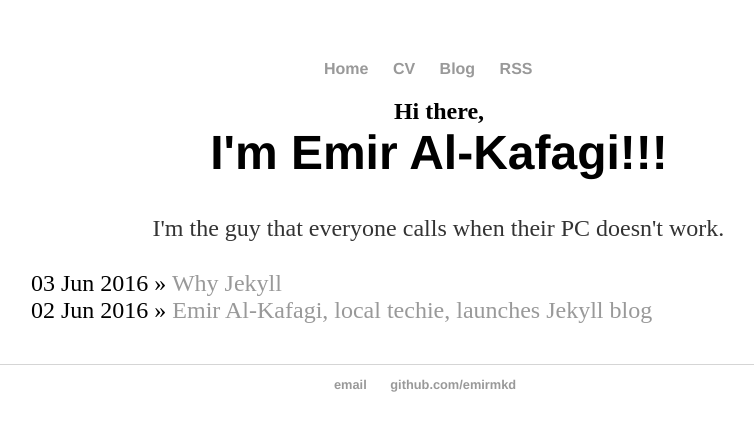
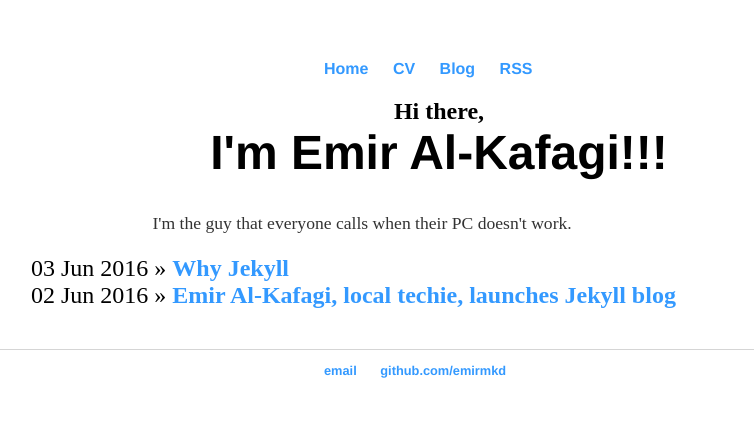
Before and after one commit to emirmkd/emirmkd.github.io, a Jekyll site: the page built from index.html, in a window 1280 px wide. Shown: the top 431 px of the page, without its empty margins (201-955 px from the left). Built offline with Jekyll 4.4.1, drawn with Linux system fonts in a browser that asks for light colours.

Commit message:
Update main.css

```diff
--- a/css/main.css
+++ b/css/main.css
@@ -19,10 +19,12 @@ nav ul li, footer ul li {
 }
 a {
     text-decoration: none;
-    color: #999;
+    font-weight:bold;
+    color: #3399ff;
 }
 a:hover {
     text-decoration: underline;
+    color: #F6A419;
 }
 h1 {
     font-size: 3em;
@@ -35,8 +37,8 @@ h2 {
     margin-bottom:0;
 }
 p {
-    font-size: 1.5em;
-    line-height: 1.4em;
+    font-size: 1.1em;
+    line-height: 1.3em;
     color: #333;
 }
 footer {
@@ -44,7 +46,7 @@ footer {
     font-size: .8em;
 }
 footer ul {
-    max-width: 210px;
+    max-width: 230px;
     margin-left: auto;
     margin-right: auto;
 }
```
